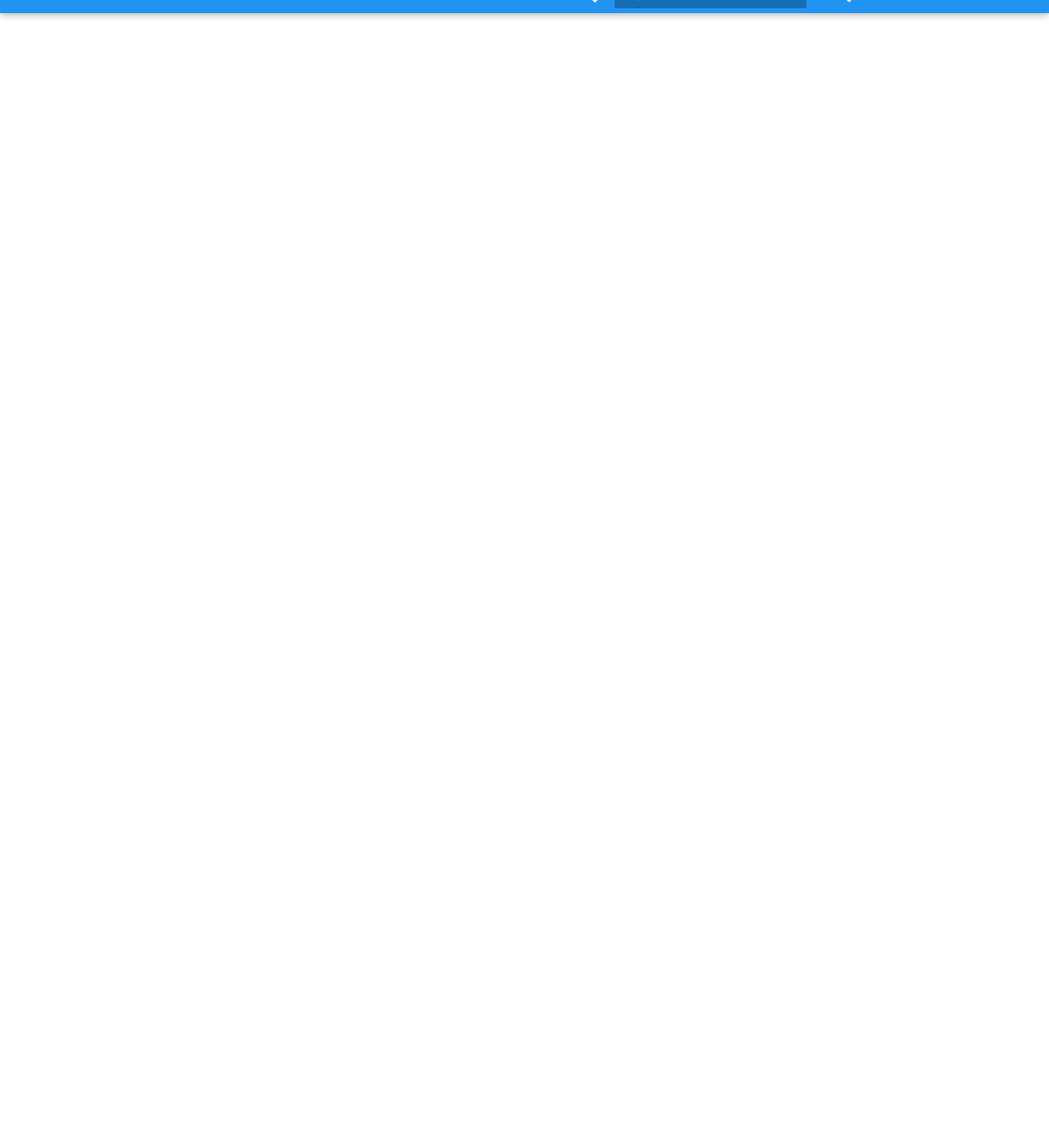
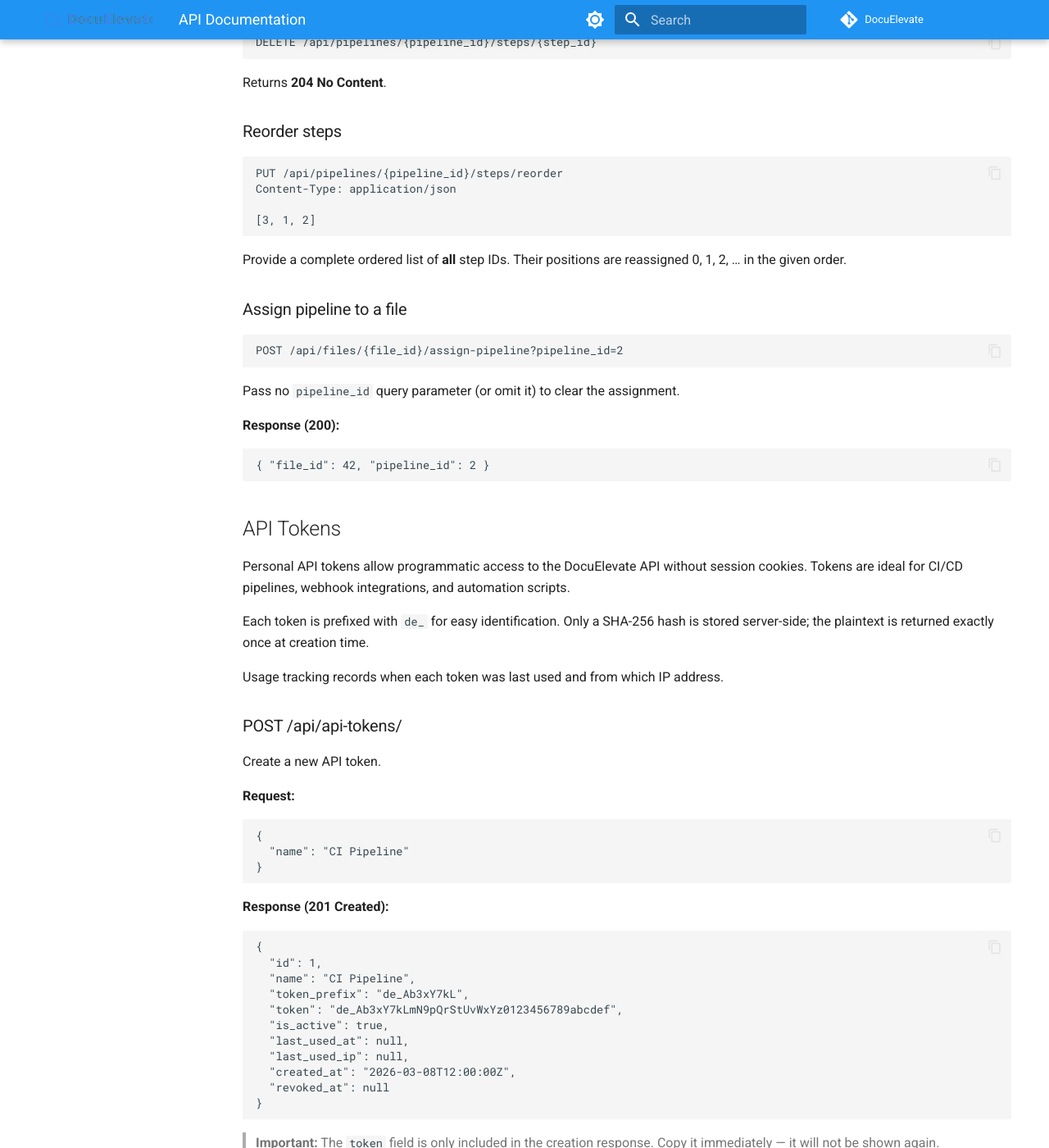
Before and after one commit to christianlouis/DocuElevate, an MkDocs documentation site: the page built from docs/API.md, in a window 1280 px wide and 1400 px high, scrolled down 39065 px. Shown: the whole window at 82% size. Built offline with MkDocs 1.6.1 and Material for MkDocs 9.7.7, drawn with Linux system fonts in a browser that asks for light colours; comment, search, counter and statistics services are not loaded; some of the changed text lies outside the part shown.

Commit message:
docs: add API tokens and webhook ingestion documentation
Update API.md with API token management endpoints, usage examples,
and authentication guide. Update UserGuide.md with webhook ingestion
and API tokens sections.

Co-authored-by: christianlouis <361235+christianlouis@users.noreply.github.com>

````diff
--- a/docs/API.md
+++ b/docs/API.md
@@ -86,7 +86,38 @@ def make_api_request(url, max_retries=3):
 
 ## Authentication
 
-When authentication is enabled, you must include an authentication token in your requests:
+When authentication is enabled, you must include an authentication token in your requests.
+
+### API Tokens (Recommended)
+
+DocuElevate supports personal API tokens for programmatic access. Tokens are the recommended
+way to authenticate scripts, CI/CD pipelines, and webhook integrations.
+
+**Creating a token:**
+
+1. Log in to DocuElevate and navigate to **API Tokens** (available in your user menu or at `/api-tokens`).
+2. Enter a descriptive name (e.g. "CI Pipeline", "Scanner Integration") and click **Create Token**.
+3. Copy the token immediately — it is shown only once.
+
+**Using a token:**
+
+```bash
+curl -X GET "http://<your-docuelevate-instance>/api/files" \
+  -H "Authorization: Bearer <your-api-token>"
+```
+
+**Managing tokens programmatically:**
+
+| Method | Endpoint | Description |
+|--------|----------|-------------|
+| `POST` | `/api/api-tokens/` | Create a new token |
+| `GET` | `/api/api-tokens/` | List all your tokens |
+| `DELETE` | `/api/api-tokens/{id}` | Revoke a token |
+
+### Session Authentication
+
+Browser-based users authenticate via OAuth or local login. Session cookies are set
+automatically and used for subsequent requests:
 
 ```bash
 curl -X GET "http://<your-docuelevate-instance>/api/files" \
@@ -1900,6 +1931,106 @@ Pass no `pipeline_id` query parameter (or omit it) to clear the assignment.
 ```
 
 
+## API Tokens
+
+Personal API tokens allow programmatic access to the DocuElevate API without
+session cookies. Tokens are ideal for CI/CD pipelines, webhook integrations,
+and automation scripts.
+
+Each token is prefixed with `de_` for easy identification. Only a SHA-256 hash
+is stored server-side; the plaintext is returned exactly once at creation time.
+
+Usage tracking records when each token was last used and from which IP address.
+
+### POST /api/api-tokens/
+
+Create a new API token.
+
+**Request:**
+```json
+{
+  "name": "CI Pipeline"
+}
+```
+
+**Response (201 Created):**
+```json
+{
+  "id": 1,
+  "name": "CI Pipeline",
+  "token_prefix": "de_Ab3xY7kL",
+  "token": "de_Ab3xY7kLmN9pQrStUvWxYz0123456789abcdef",
+  "is_active": true,
+  "last_used_at": null,
+  "last_used_ip": null,
+  "created_at": "2026-03-08T12:00:00Z",
+  "revoked_at": null
+}
+```
+
+> **Important:** The `token` field is only included in the creation response.
+> Copy it immediately — it will not be shown again.
+
+### GET /api/api-tokens/
+
+List all tokens for the authenticated user. The full token value is never included.
+
+**Response (200):**
+```json
+[
+  {
+    "id": 1,
+    "name": "CI Pipeline",
+    "token_prefix": "de_Ab3xY7kL",
+    "is_active": true,
+    "last_used_at": "2026-03-08T15:30:00Z",
+    "last_used_ip": "203.0.113.42",
+    "created_at": "2026-03-08T12:00:00Z",
+    "revoked_at": null
+  }
+]
+```
+
+### DELETE /api/api-tokens/{token_id}
+
+Revoke a token. The token is soft-deleted (kept for audit purposes) and can no
+longer be used for authentication.
+
+**Response (200):**
+```json
+{
+  "detail": "Token revoked"
+}
+```
+
+### Using API Tokens
+
+Include the token in the `Authorization` header of any API request:
+
+```bash
+# Upload a document
+curl -X POST "http://your-instance/api/files/ui-upload" \
+  -H "Authorization: Bearer de_your_token_here" \
+  -F "file=@/path/to/document.pdf"
+
+# List files
+curl -X GET "http://your-instance/api/files" \
+  -H "Authorization: Bearer de_your_token_here"
+```
+
+**Python example:**
+```python
+import requests
+
+response = requests.post(
+    "http://your-instance/api/files/ui-upload",
+    headers={"Authorization": "Bearer de_your_token_here"},
+    files={"file": open("document.pdf", "rb")},
+)
+print(response.json())
+```
+
+
 ## Further Assistance
 
 For additional help with the API, please contact our support team or refer to the [Development Guide](../CONTRIBUTING.md).
````
Also changed, not shown: docs/UserGuide.md (+47 -0 lines), 1 other file.
